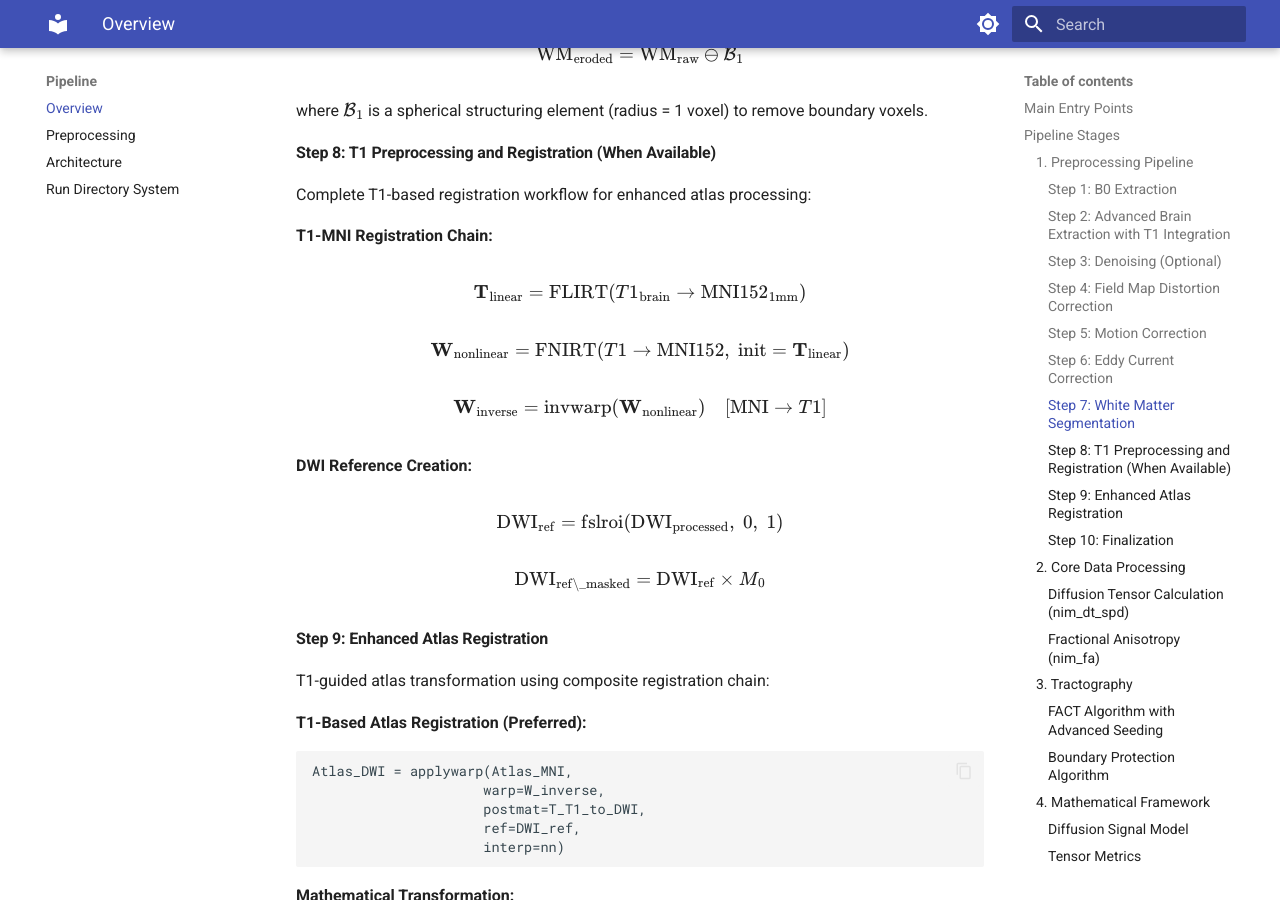
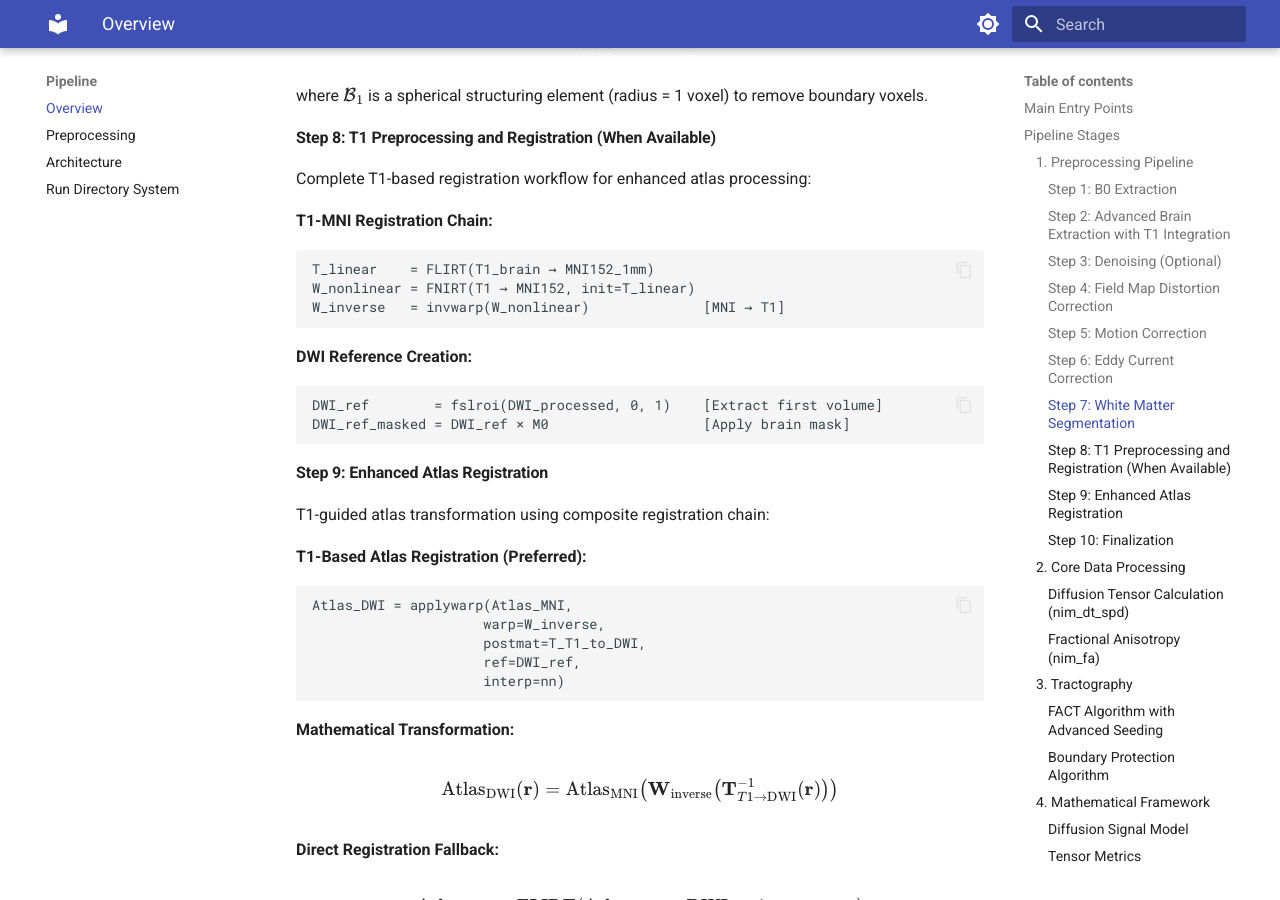
Before and after one commit to uicneuro/hinec, an MkDocs documentation site: the page built from docs/PIPELINE.md, in a window 1280 px wide and 900 px high, scrolled down 3426 px. Built offline with MkDocs 1.6.1 and Material for MkDocs 9.7.7, drawn with Linux system fonts in a browser that asks for light colours; some of the changed text lies outside the part shown.

Commit message:
fix test pipeline + Latex Symbols

````diff
--- a/docs/PIPELINE.md
+++ b/docs/PIPELINE.md
@@ -53,14 +53,10 @@
 $$
 
 **Registration Chain:**
-
-$$
-\mathbf{T}_{T1 \to \text{DWI}} = \text{epi\_reg}(B_0,\; T1,\; T1_{\text{brain}})
-$$
-
-$$
-M_{\text{DWI}} = \text{apply\_transform}(M_{\text{T1}},\; \mathbf{T}_{T1 \to \text{DWI}})
-$$
+```
+T_T1→DWI  = epi_reg(B0, T1, T1_brain)
+M_DWI     = apply_transform(M_T1, T_T1→DWI)
+```
 
 #### **Step 3: Denoising (Optional)**
 MP-PCA denoising or Gaussian smoothing:
@@ -101,9 +97,11 @@
 #### **Step 5: Motion Correction**
 Rigid body motion correction with b-vector rotation:
 
-$$
-\mathbf{R}_b = \text{mcflirt}(\text{DWI volumes})
-$$
+```
+R_b = mcflirt(DWI_volumes)
+```
+
+The b-vectors must be rotated to match the corrected orientations:
 
 $$
 \mathbf{g}_i' = \mathbf{R}_b \, \mathbf{g}_i \quad \forall \, i \in [1, N_{\text{directions}}]
@@ -150,28 +148,17 @@
 Complete T1-based registration workflow for enhanced atlas processing:
 
 **T1-MNI Registration Chain:**
-
-$$
-\mathbf{T}_{\text{linear}} = \text{FLIRT}(T1_{\text{brain}} \to \text{MNI152}_{1\text{mm}})
-$$
-
-$$
-\mathbf{W}_{\text{nonlinear}} = \text{FNIRT}(T1 \to \text{MNI152},\; \text{init} = \mathbf{T}_{\text{linear}})
-$$
-
-$$
-\mathbf{W}_{\text{inverse}} = \text{invwarp}(\mathbf{W}_{\text{nonlinear}}) \quad [\text{MNI} \to T1]
-$$
+```
+T_linear    = FLIRT(T1_brain → MNI152_1mm)
+W_nonlinear = FNIRT(T1 → MNI152, init=T_linear)
+W_inverse   = invwarp(W_nonlinear)              [MNI → T1]
+```
 
 **DWI Reference Creation:**
-
-$$
-\text{DWI}_{\text{ref}} = \text{fslroi}(\text{DWI}_{\text{processed}},\; 0,\; 1)
-$$
-
-$$
-\text{DWI}_{\text{ref\_masked}} = \text{DWI}_{\text{ref}} \times M_0
-$$
+```
+DWI_ref        = fslroi(DWI_processed, 0, 1)    [Extract first volume]
+DWI_ref_masked = DWI_ref × M0                   [Apply brain mask]
+```
 
 #### **Step 9: Enhanced Atlas Registration**
 T1-guided atlas transformation using composite registration chain:
@@ -232,13 +219,13 @@
 **Tensor Eigendecomposition:**
 
 $$
-\mathbf{D} = \mathbf{V} \boldsymbol{\Lambda} \mathbf{V}^\top
+\mathbf{D} = \mathbf{V} \, \mathbf{\Lambda} \, \mathbf{V}^\top
 $$
 
 where:
 
 - $\mathbf{V} = [\mathbf{v}_1 \; \mathbf{v}_2 \; \mathbf{v}_3]$ are eigenvectors (fiber directions)
-- $\boldsymbol{\Lambda} = \text{diag}(\lambda_1, \lambda_2, \lambda_3)$ are eigenvalues
+- $\mathbf{\Lambda} = \mathrm{diag}(\lambda_1, \lambda_2, \lambda_3)$ are eigenvalues
 
 ### 3. Tractography
 
````
Also changed, not shown: docs/MATHEMATICAL_FOUNDATIONS.md (+3 -3 lines), docs/SEEDING_STRATEGY.md (+8 -8 lines), 1 other file.
